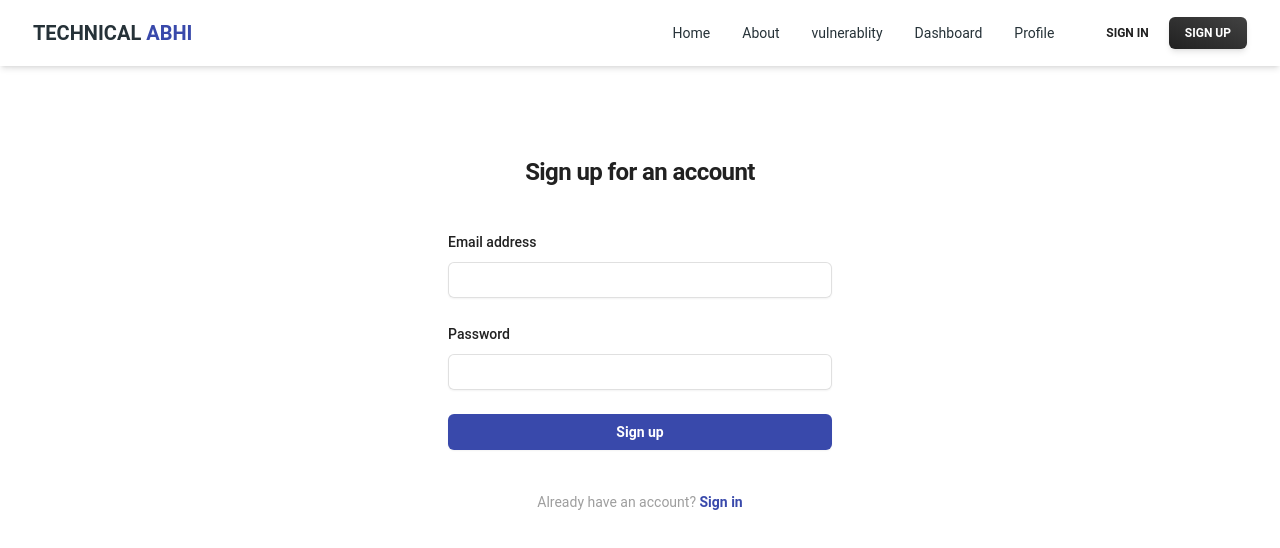
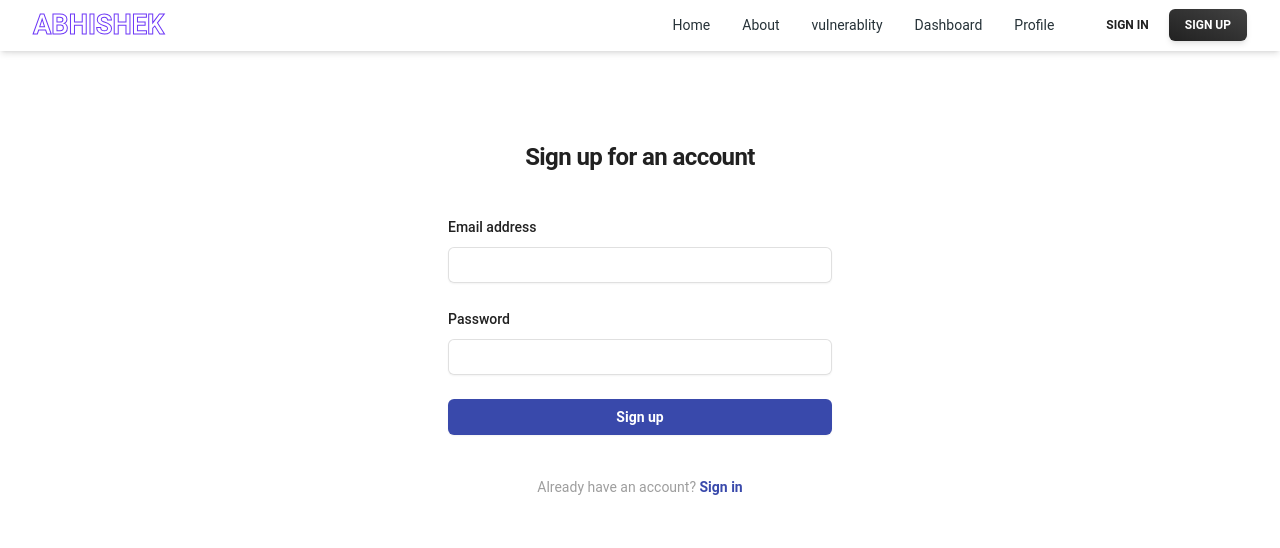
Before and after one commit to Abhishekpro02/precogs-vuldb-client, a React (Vite) app: page /register in a window 1280 px wide. Shown: the top 548 px of the page. Built offline with nearby package versions, Linux system fonts and the light colour scheme.

Commit message:
add logo animation

```diff
--- a/src/components/Header.jsx
+++ b/src/components/Header.jsx
@@ -99,15 +99,18 @@ const Header = () => {
   );
 
   return (
-    <Navbar className="sticky top-0 z-10 h-max max-w-full rounded-none px-4 py-2 lg:px-8 lg:py-4">
+    <Navbar className="sticky top-0 z-10 h-max max-w-full rounded-none px-4 py-1 lg:px-8 lg:py-1">
       <div className="flex items-center justify-between text-blue-gray-900">
         <Link to="/">
-          <Typography
-            as="div"
+          {/* <Typography
+            as="h2"
             className="mr-4 cursor-pointer py-1.5 font-bold text-lg lg:mr-0 lg:py-0 lg:text-xl uppercase lg:cursor-auto"
           >
             Technical <span className="text-indigo-600">Abhi</span>
-          </Typography>
+          </Typography> */}
+          <h2 className="logo" data-text="Abhishek">
+            Abhishek
+          </h2>
         </Link>
         <div className="flex items-center gap-4">
           <div className="mr-4 hidden lg:block">{navList}</div>
--- a/src/index.css
+++ b/src/index.css
@@ -7,3 +7,38 @@
     display: none;
     /* Hide scrollbar */
 }
+
+
+.logo {
+    position: relative;
+    color: #ffffff;
+    -webkit-text-stroke: 1px #6d37f7;
+    text-transform: uppercase;
+    font-size: 1.7rem;
+    font-weight: 600;
+}
+
+.logo::before {
+    content: attr(data-text);
+    position: absolute;
+    top: 0;
+    left: 0;
+    width: 0;
+    height: 100%;
+    color: #6d37f7;
+    -webkit-text-stroke: 0 #383d52;
+    /* border-right:2px solid #1cf220; */
+    overflow: hidden;
+    animation: animate 5s linear infinite;
+}
+
+@keyframes animate {
+    0% ,10%, 100%
+    {
+        width: 0;
+    }
+
+    70%, 90%{
+        width: 100%;
+    }
+}
--- a/src/pages/Login.jsx
+++ b/src/pages/Login.jsx
@@ -1,6 +1,7 @@
 import React, { useState } from "react";
 import { Link } from "react-router-dom";
 import toast, { Toaster } from "react-hot-toast";
+import logo from "../assets/logo.png";
 
 const Login = () => {
   const [formData, setFormData] = useState({
@@ -8,7 +9,7 @@ const Login = () => {
     password: "",
   });
 
-  const handleOnChange = (e) => {
+  const handleChange = (e) => {
     setFormData({ ...formData, [e.target.name]: e.target.value });
   };
 
@@ -25,8 +26,9 @@ const Login = () => {
     <div className="flex min-h-full flex-col justify-center px-6 py-12 lg:px-8">
       <div className="sm:mx-auto sm:w-full sm:max-w-sm">
         <img
-          className="mx-auto h-10 w-auto"
-          src="https://tailwindui.com/img/logos/mark.svg?color=indigo&shade=600"
+          className="mx-auto h-20 w-auto"
+          //   src="https://encrypted-tbn0.gstatic.com/images?q=tbn:ANd9GcSRz4bENQSTTQZSfqhx82ruSW4xOnOVVVmIxQ&usqp=CAU"
+          src={logo}
           alt="Your Company"
         />
         <h2 className="mt-10 text-center text-2xl font-bold leading-9 tracking-tight text-gray-900">
@@ -49,7 +51,7 @@ const Login = () => {
                 name="email"
                 type="email"
                 autoComplete="email"
-                onChange={handleOnChange}
+                onChange={handleChange}
                 value={formData.email}
                 required
                 className="block w-full rounded-md border-0 p-1.5 text-gray-900 shadow-sm ring-1 ring-inset ring-gray-300 placeholder:text-gray-400 focus:ring-2 focus:ring-inset focus:ring-indigo-600 sm:text-sm sm:leading-6"
@@ -80,7 +82,7 @@ const Login = () => {
                 name="password"
                 type="password"
                 autoComplete="current-password"
-                onChange={handleOnChange}
+                onChange={handleChange}
                 value={formData.password}
                 required
                 className="block w-full rounded-md border-0 p-1.5 text-gray-900 shadow-sm ring-1 ring-inset ring-gray-300 placeholder:text-gray-400 focus:ring-2 focus:ring-inset focus:ring-indigo-600 sm:text-sm sm:leading-6"
--- a/src/pages/Register.jsx
+++ b/src/pages/Register.jsx
@@ -1,7 +1,26 @@
-import React from "react";
+import React, { useState } from "react";
 import { Link } from "react-router-dom";
+import toast, { Toaster } from "react-hot-toast";
 
 const Register = () => {
+  const [formData, setFormData] = useState({
+    email: "",
+    password: "",
+  });
+
+  const handleChange = (e) => {
+    setFormData({ ...formData, [e.target.name]: e.target.value });
+  };
+
+  const handleRegister = (e) => {
+    e.preventDefault();
+    console.log(formData);
+    setFormData({
+      email: "",
+      password: "",
+    });
+    toast.success("Login successful");
+  };
   return (
     <div className="flex min-h-full flex-col justify-center px-6 py-12 lg:px-8">
       <div className="sm:mx-auto sm:w-full sm:max-w-sm">
@@ -16,7 +35,7 @@ const Register = () => {
       </div>
 
       <div className="mt-10 sm:mx-auto sm:w-full sm:max-w-sm">
-        <form className="space-y-6" action="#" method="POST">
+        <form className="space-y-6" onSubmit={handleRegister}>
           <div>
             <label
               htmlFor="email"
@@ -30,6 +49,8 @@ const Register = () => {
                 name="email"
                 type="email"
                 autoComplete="email"
+                onChange={handleChange}
+                value={formData.email}
                 required
                 className="block w-full rounded-md border-0 p-1.5 text-gray-900 shadow-sm ring-1 ring-inset ring-gray-300 placeholder:text-gray-400 focus:ring-2 focus:ring-inset focus:ring-indigo-600 sm:text-sm sm:leading-6"
               />
@@ -59,6 +80,8 @@ const Register = () => {
                 name="password"
                 type="password"
                 autoComplete="current-password"
+                onChange={handleChange}
+                value={formData.password}
                 required
                 className="block w-full rounded-md border-0 p-1.5  text-gray-900 shadow-sm ring-1 ring-inset ring-gray-300 placeholder:text-gray-400 focus:ring-2 focus:ring-inset focus:ring-indigo-600 sm:text-sm sm:leading-6"
               />
@@ -85,6 +108,7 @@ const Register = () => {
           </Link>
         </p>
       </div>
+      <Toaster />
     </div>
   );
 };
```
Also changed, not shown: src/assets/logo.png (added).
